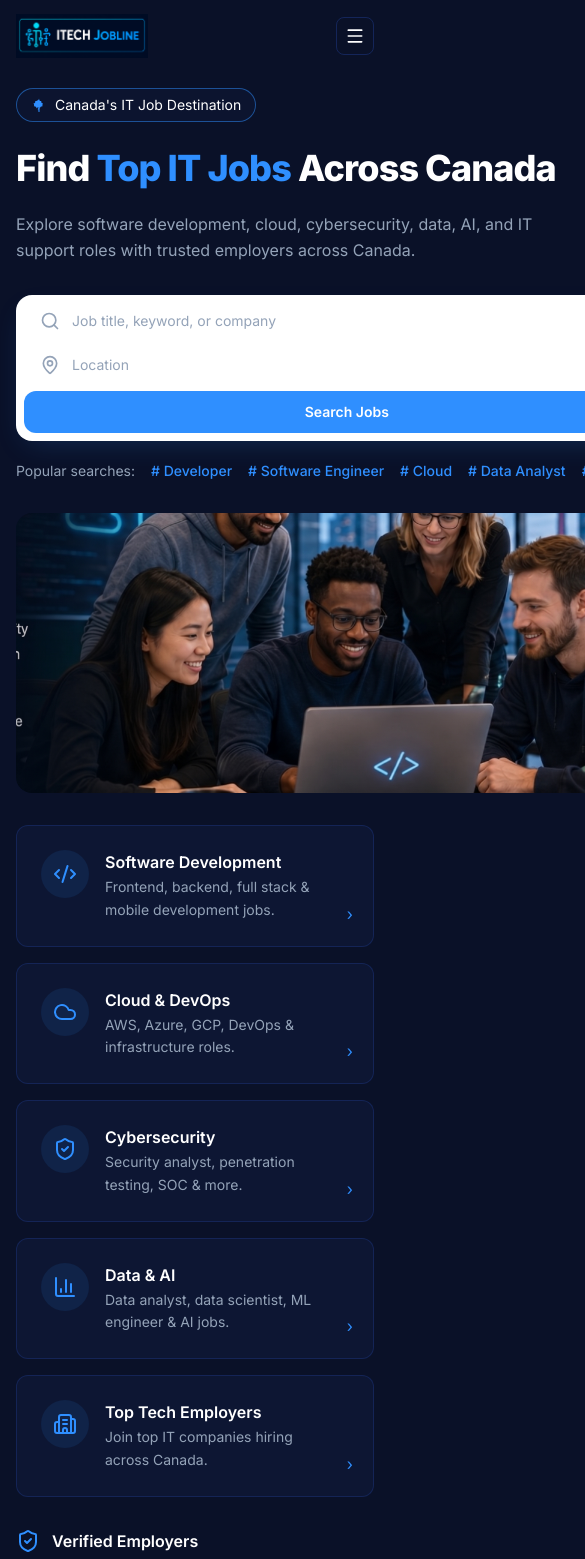
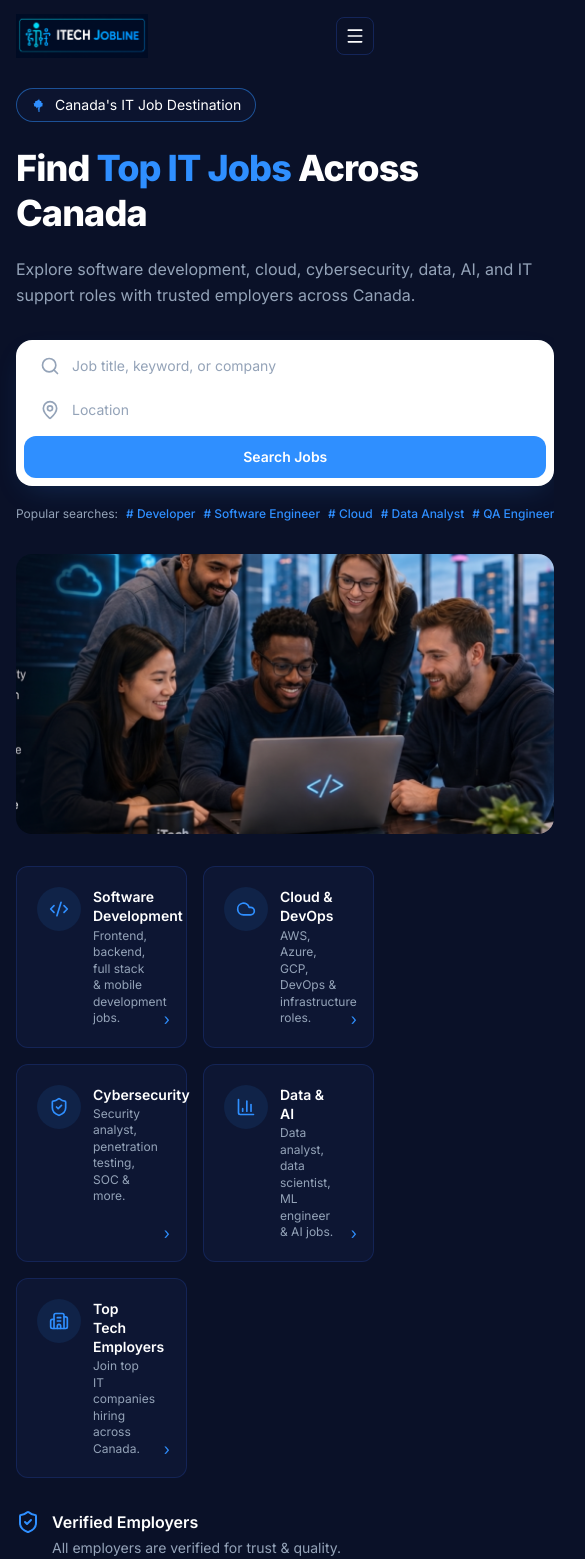
Before and after one commit to Martins-technologies/ITech-Jooblie, a React (Vite) app: page / in a window 390 px wide. Shown: the top 1559 px of the page, 585 px wide, since content can reach past the window. Built offline with nearby package versions, Linux system fonts and the light colour scheme.

Commit message:
remove the scroolbar

```diff
--- a/src/components/home/CategoryCard.jsx
+++ b/src/components/home/CategoryCard.jsx
@@ -4,20 +4,20 @@ import Card from '../common/Card.jsx';
 /** Reused for homepage categories and Employers hiring-category cards. */
 export default function CategoryCard({ title, description, count, icon: Icon, to }) {
   return (
-    <Card as={Link} to={to} className="group relative flex h-full items-start gap-4 p-6">
-      <div className="flex h-12 w-12 shrink-0 items-center justify-center rounded-full bg-brand-accent/10">
-        <Icon className="h-6 w-6 text-brand-accent" aria-hidden="true" />
+    <Card as={Link} to={to} className="group relative flex h-full flex-row items-start gap-3 p-5">
+      <div className="flex h-11 w-11 shrink-0 items-center justify-center rounded-full bg-brand-accent/10">
+        <Icon className="h-5 w-5 text-brand-accent" aria-hidden="true" />
       </div>
-      <div className="min-w-0 flex-1 pr-5">
-        <h3 className="text-base font-semibold text-brand-white">{title}</h3>
+      <div className="min-w-0 flex-1 pr-4">
+        <h3 className="text-sm font-semibold leading-snug text-brand-white">{title}</h3>
         {count ? (
           <p className="mt-0.5 text-sm font-medium text-brand-accent">{count}</p>
         ) : (
-          <p className="mt-0.5 text-sm leading-relaxed text-brand-muted">{description}</p>
+          <p className="mt-0.5 text-xs leading-snug text-brand-muted">{description}</p>
         )}
       </div>
       <span
-        className="absolute bottom-5 right-5 text-brand-accent transition-transform duration-200 group-hover:translate-x-1"
+        className="absolute bottom-4 right-4 text-brand-accent transition-transform duration-200 group-hover:translate-x-1"
         aria-hidden="true"
       >
         ›
--- a/src/components/home/CategoryGrid.jsx
+++ b/src/components/home/CategoryGrid.jsx
@@ -1,8 +1,8 @@
 import CategoryCard from './CategoryCard.jsx';
 
 const columnClasses = {
-  5: 'grid-cols-1 sm:grid-cols-2 lg:grid-cols-5',
-  6: 'grid-cols-1 sm:grid-cols-2 lg:grid-cols-3 xl:grid-cols-6',
+  5: 'grid-cols-2 md:grid-cols-5',
+  6: 'grid-cols-2 md:grid-cols-3 xl:grid-cols-6',
 };
 
 export default function CategoryGrid({ items, columns = 5 }) {
--- a/src/components/home/HeroSection.jsx
+++ b/src/components/home/HeroSection.jsx
@@ -29,7 +29,8 @@ export default function HeroSection() {
           support roles with trusted employers across Canada.
         </p>
 
-        <div className="mt-8 max-w-2xl">
+        <div className="mt-8">
+          <div className="max-w-2xl">
             <SearchBar
               query={query}
               location={location}
@@ -37,6 +38,7 @@ export default function HeroSection() {
               onLocationChange={setLocation}
               onSearch={handleSearch}
             />
+          </div>
           <PopularSearches items={popularSearches} onSelect={setQuery} />
         </div>
       </div>
--- a/src/components/home/PopularSearches.jsx
+++ b/src/components/home/PopularSearches.jsx
@@ -1,7 +1,7 @@
 /** Clickable search pills that fill the hero keyword field. */
 export default function PopularSearches({ items, onSelect }) {
   return (
-    <div className="mt-5 flex flex-nowrap items-center gap-x-4 overflow-x-auto text-sm whitespace-nowrap">
+    <div className="mt-5 flex flex-nowrap items-center gap-x-2 text-xs whitespace-nowrap sm:gap-x-2.5 sm:text-sm">
       <span className="shrink-0 text-brand-muted">Popular searches:</span>
       {items.map((tag) => (
         <button
```
Lines whose indentation alone changed are shown as unchanged.
